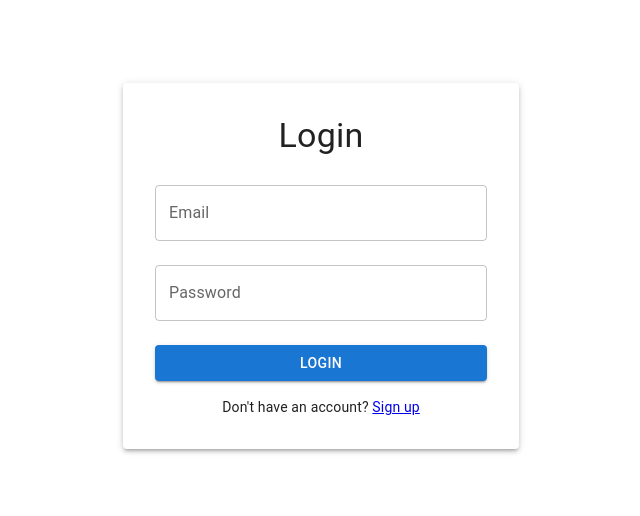
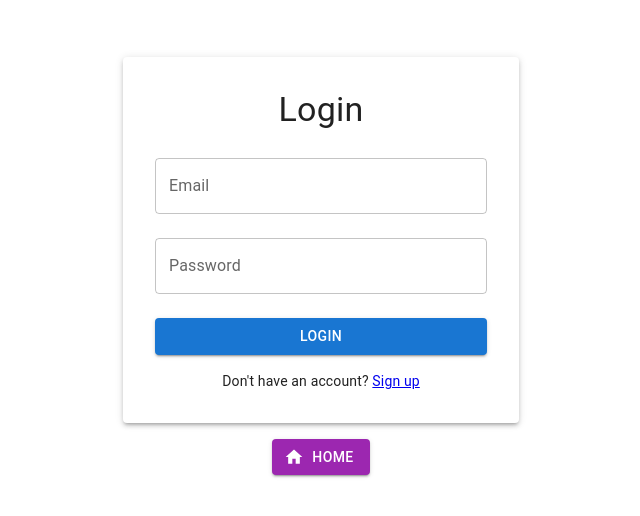
Before and after one commit to JiangqiSu/ZipLinker, a React (Create React App) app in the folder frontend/my-app/: page /login in a window 1280 px wide. Shown: the part 134-650 px from the top of the page, without its empty margins (319-959 px from the left). Built offline with nearby package versions, Linux system fonts and the light colour scheme.

Commit message:
add return to Home button on login and signup pages

```diff
--- a/frontend/my-app/src/App.tsx
+++ b/frontend/my-app/src/App.tsx
@@ -1,6 +1,3 @@
-import React from 'react';
-import DefaultHeader from './Components/DefaultHeader';
-import ShortenerInput from './Components/shortenerInput';
 import './App.css';
 import { PageRoutes } from './Routes';
 
--- a/frontend/my-app/src/Pages/Login.tsx
+++ b/frontend/my-app/src/Pages/Login.tsx
@@ -1,13 +1,20 @@
 import React, { useState } from 'react';
 import { Link } from 'react-router-dom';
-import { Box, Container, TextField, Button, Typography, Paper } from '@mui/material';
+import { useNavigate } from 'react-router-dom';
+import { Box, Container, TextField, Button, Typography, Paper, Grid } from '@mui/material';
+import HomeIcon from '@mui/icons-material/Home';
 
 const Login = () => {
     const [email, setEmail] = useState('');
     const [password, setPassword] = useState('');
+    const navigate = useNavigate();
 
     const handleLogin = () => {
-        // TODO:wait for the backend
+        // TODO: Wait for the backend
+    };
+
+    const handleHomeClick = () => {
+        navigate('/home');
     };
 
     return (
@@ -19,7 +26,7 @@ const Login = () => {
                     alignItems: 'center',
                     justifyContent: 'center',
                     minHeight: '100vh',
-                  }}
+                }}
             >
                 <Paper elevation={3} sx={{ padding: '2rem', textAlign: 'center' }}>
                     <Typography variant="h4" gutterBottom>
@@ -55,6 +62,16 @@ const Login = () => {
                         Don't have an account? <Link to="/signup">Sign up</Link>
                     </Typography>
                 </Paper>
+                <Box sx={{ display: 'flex', justifyContent: 'center', marginTop: 2 }}>
+                    <Button
+                        variant="contained"
+                        color="secondary"
+                        startIcon={<HomeIcon />}
+                        onClick={handleHomeClick}
+                    >
+                        Home
+                    </Button>
+                </Box>
             </Box>
         </Container>
     );
--- a/frontend/my-app/src/Pages/Signup.tsx
+++ b/frontend/my-app/src/Pages/Signup.tsx
@@ -1,13 +1,19 @@
 import React, { useState } from 'react';
 import { Link } from 'react-router-dom';
 import { Box, Container, TextField, Button, Typography, Paper } from '@mui/material';
-
+import HomeIcon from '@mui/icons-material/Home';
+import { useNavigate } from 'react-router-dom';
 const Signup = () => {
     const [email, setEmail] = useState('');
     const [password, setPassword] = useState('');
+    const navigate = useNavigate();
 
     const handleSignup = () => {
         // TODO:wait for the backend
+    };
+
+    const handleHomeClick = () => {
+        navigate('/home');
     };
 
     return (
@@ -53,6 +59,16 @@ const Signup = () => {
                         Already have an account? <Link to="/login">Login</Link>
                     </Typography>
                 </Paper>
+                <Box sx={{ display: 'flex', justifyContent: 'center', marginTop: 2 }}>
+                    <Button
+                        variant="contained"
+                        color="secondary"
+                        startIcon={<HomeIcon />}
+                        onClick={handleHomeClick}
+                    >
+                        Home
+                    </Button>
+                </Box>
             </Box>
         </Container>
     );
```
